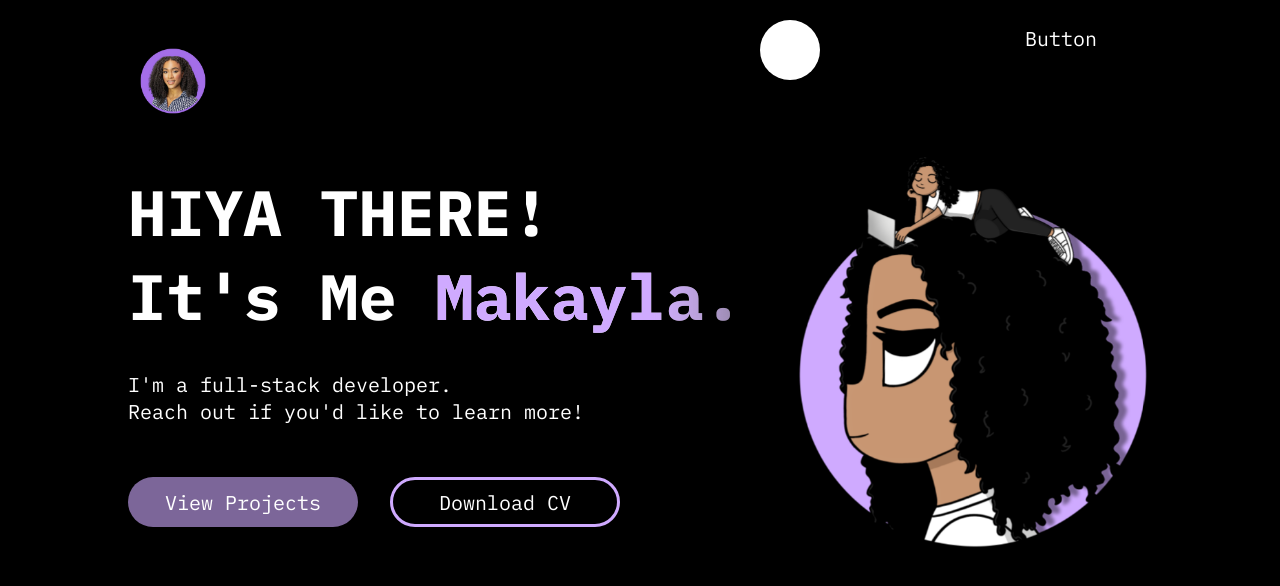
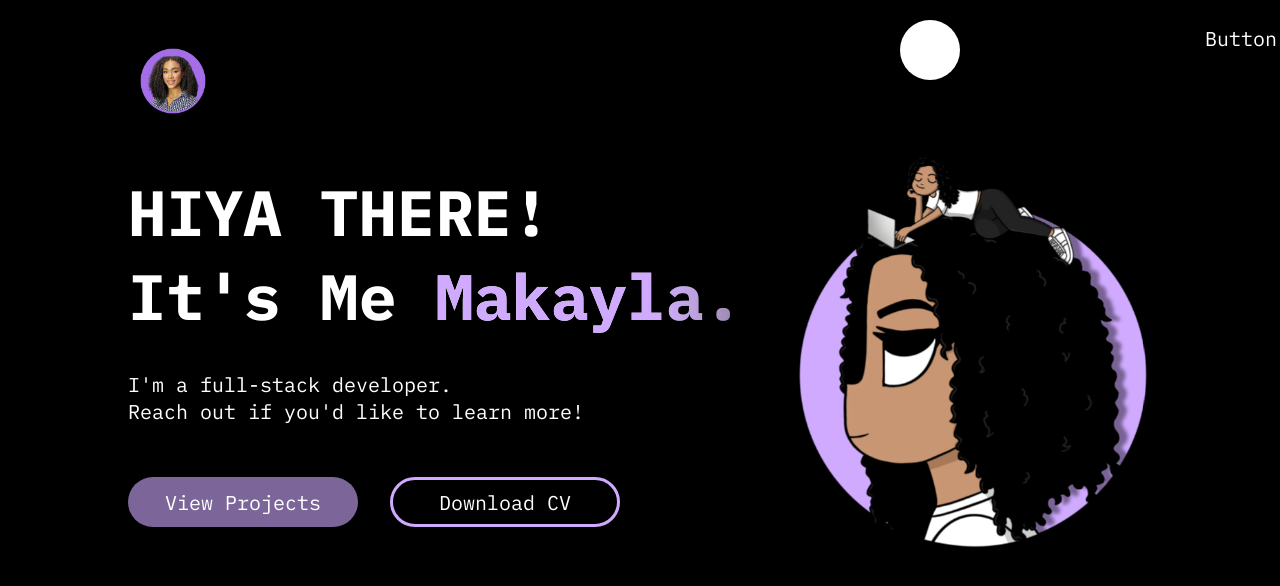
Before and after one commit to MakaylaWray/MyPortfolio, a React (Vite) app in the folder MyPortfolio/: page / in a window 1280 px wide. Shown: the top 586 px of the page. Built offline with nearby package versions, Linux system fonts and the light colour scheme.

Commit message:
Add Sidebar to right of web browser

```diff
--- a/MyPortfolio/src/components/Sidebar/Sidebar.module.css
+++ b/MyPortfolio/src/components/Sidebar/Sidebar.module.css
@@ -11,11 +11,10 @@
 .bg{
     position: fixed;
     top:0;
-    left:0;
+    right:0;
     bottom: 0;
     width: 400px;
     background: white;
-    margin-left: 740px;
 }
 
 
@@ -25,11 +24,10 @@
     border-radius: 50%;
     position: fixed;
     top: 25px;
-    left: 25px;
+    right: 25px;
     height: 25px;
     background-color: transparent;
     border: none;
-    margin-left: 1000px;
 }
 
 .links{
```
Also changed, not shown: MyPortfolio/src/components/Sidebar/Sidebar.jsx (+4 -4 lines).
